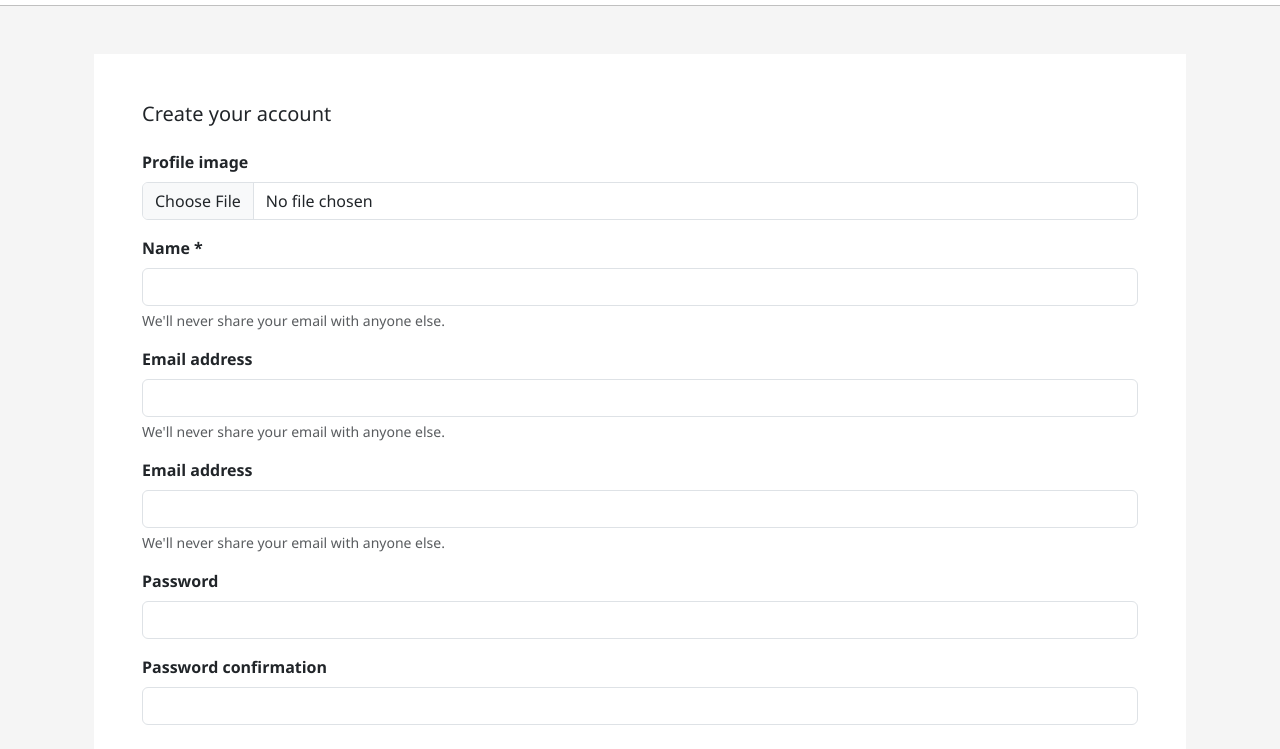
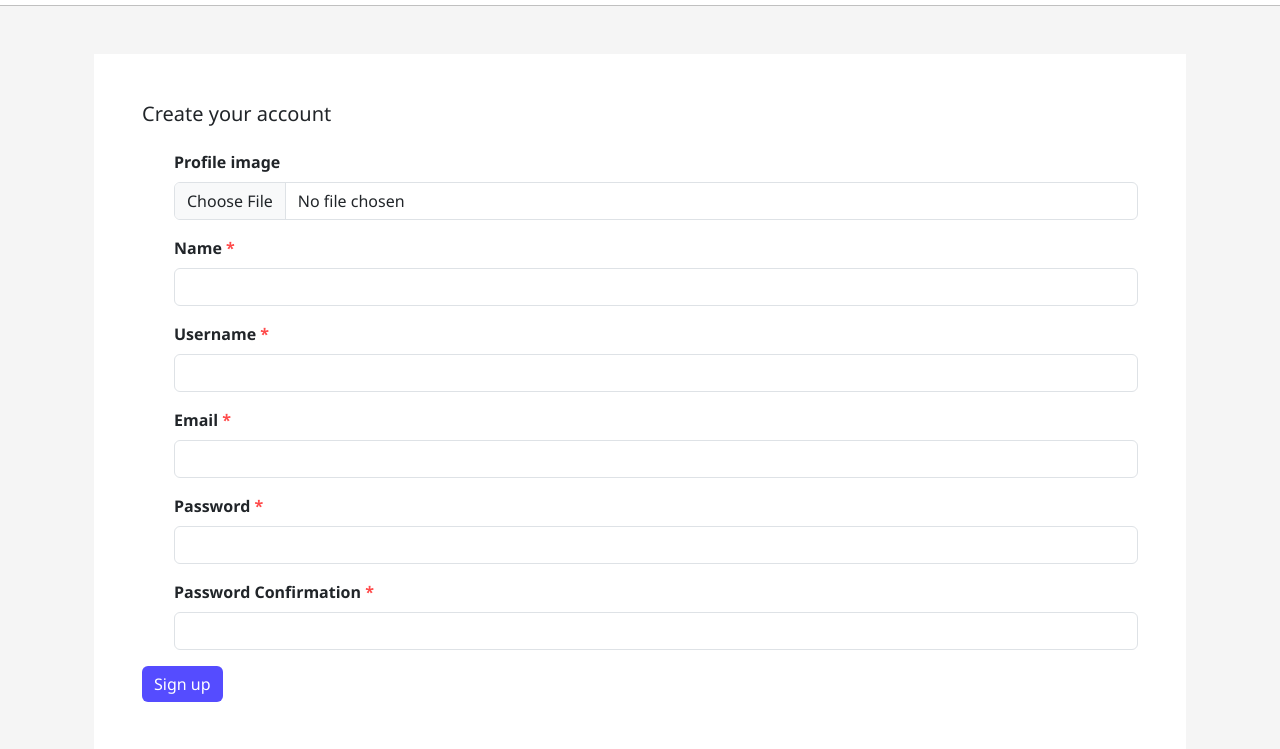
Before and after one commit to NayeliGS/Devto_Web, a plain HTML site: page registration-form.html in a window 1280 px wide. Shown: the part 51-800 px from the top of the page. Drawn offline with nearby package versions, Linux system fonts and the light colour scheme.

Commit message:
Registration form completed

```diff
--- a/css/registration-form.scss
+++ b/css/registration-form.scss
@@ -1,9 +1,14 @@
 .mb-3 {
     padding-left: 2rem;
 }
-.form-label {
+.signup-btn {
+    background-color: rgb(85, 76, 255);
+    border: none;
 }
-.form-control {
+.signup-btn:hover {
+    background-color: rgb(56, 45, 255);
+    border: none;
 }
-.form-text {
+.required-data {
+    color: rgb(255, 75, 75);
 }
--- a/css/style.scss
+++ b/css/style.scss
@@ -14,6 +14,7 @@
 @import "new-buttons.css";
 @import "left-login.css";
 @import "login.css";
+@import "registration-form.css";
 
 
 @media only screen and (max-width: 600px) {
--- a/registration-form.html
+++ b/registration-form.html
@@ -75,7 +75,7 @@
     </header>
     <main class="container-lg my-5 ">
         <div class="container-md ">
-            <form class="p-5 ">
+            <form id="reg-form" class="p-5 ">
                 <div class="mb-4">
                     <h5>Create your account</h5>
                 </div>
@@ -86,28 +86,33 @@
                 <div class="mb-3">
                     <label for="name" class="form-label">Name <span class="required-data">*</span>
                     </label>
-                    <input type="email" class="form-control" id="name" aria-describedby="emailHelp">
-                    <div id="emailHelp" class="form-text">We'll never share your email with anyone else.</div>
+                    <input type="text" class="form-control" id="name" required>
                 </div>
                 <div class="mb-3">
-                    <label for="exampleInputEmail1" class="form-label">Email address</label>
-                    <input type="email" class="form-control" id="exampleInputEmail1" aria-describedby="emailHelp">
-                    <div id="emailHelp" class="form-text">We'll never share your email with anyone else.</div>
+                    <label for="uname" class="form-label">Username <span class="required-data">*</span>
+                    </label>
+                    <input type="text" class="form-control" id="uname" required>
                 </div>
                 <div class="mb-3">
-                    <label for="exampleInputEmail1" class="form-label">Email address</label>
-                    <input type="email" class="form-control" id="exampleInputEmail1" aria-describedby="emailHelp">
-                    <div id="emailHelp" class="form-text">We'll never share your email with anyone else.</div>
+                    <label for="Email" class="form-label">Email <span class="required-data">*</span>
+                    </label>
+                    <input type="email" class="form-control" id="Email" required>
                 </div>
                 <div class="mb-3">
-                    <label for="exampleInputPassword1" class="form-label">Password</label>
-                    <input type="password" class="form-control" id="exampleInputPassword1">
+                    <label for="Password" class="form-label">Password <span class="required-data">*</span>
+                    </label>
+                    <input type="password" class="form-control" id="Password" required>
                 </div>
                 <div class="mb-3">
-                    <label for="exampleInputPassword1" class="form-label">Password confirmation</label>
-                    <input type="password" class="form-control" id="exampleInputPassword1">
+                    <label for="cpassword" class="form-label">Password Confirmation <span class="required-data">*</span>
+                    </label>
+                    <input type="password" class="form-control" id="cpassword" required>
                 </div>
-            </form>
+                <div class="col-12">
+                    <button class="signup-btn btn btn-primary" type="submit">Sign up</button>
+                </div>
+        </div>
+        </form>
         </div>
 
 
```
Also changed, not shown: css/registration-form.css, css/style.css, 2 other files.
